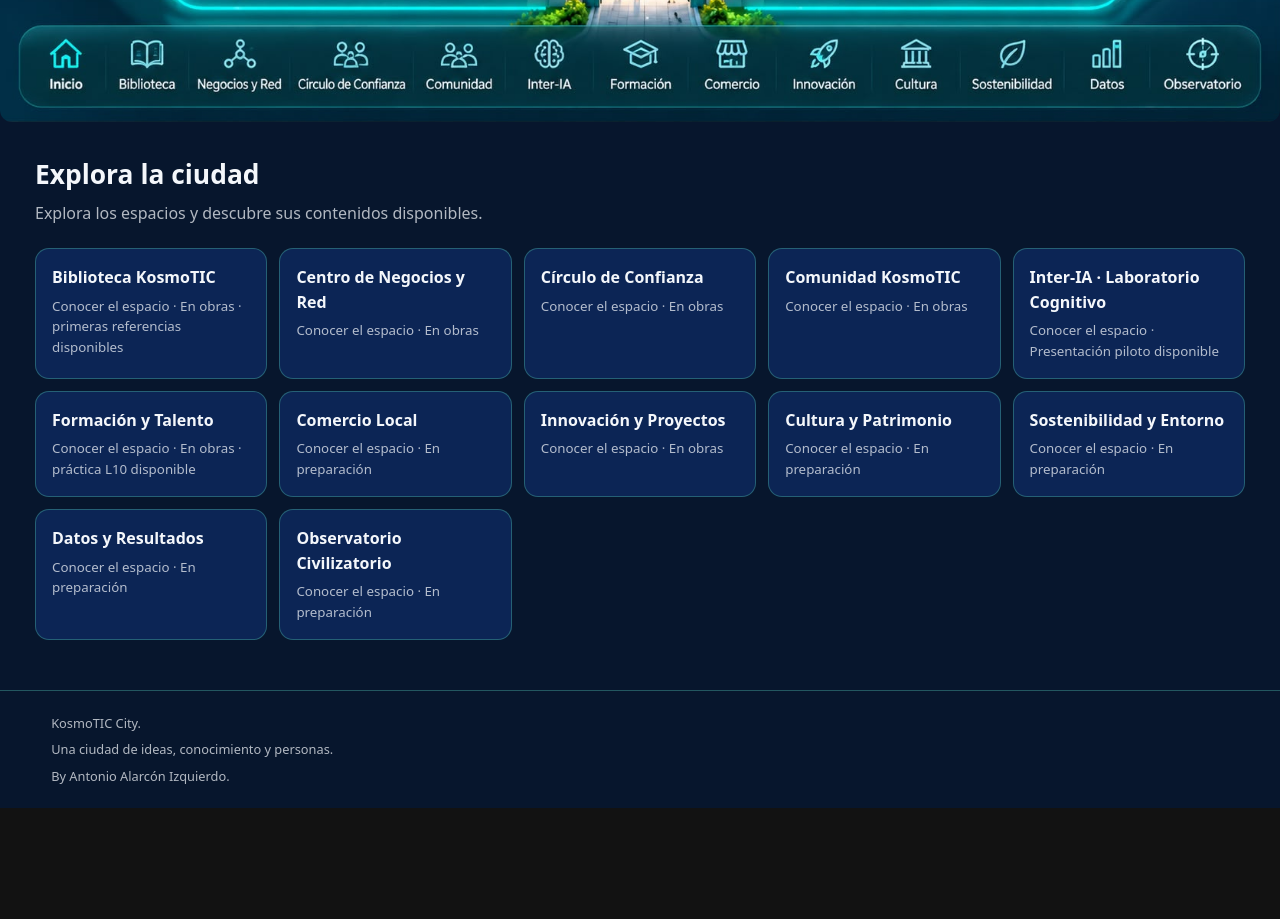
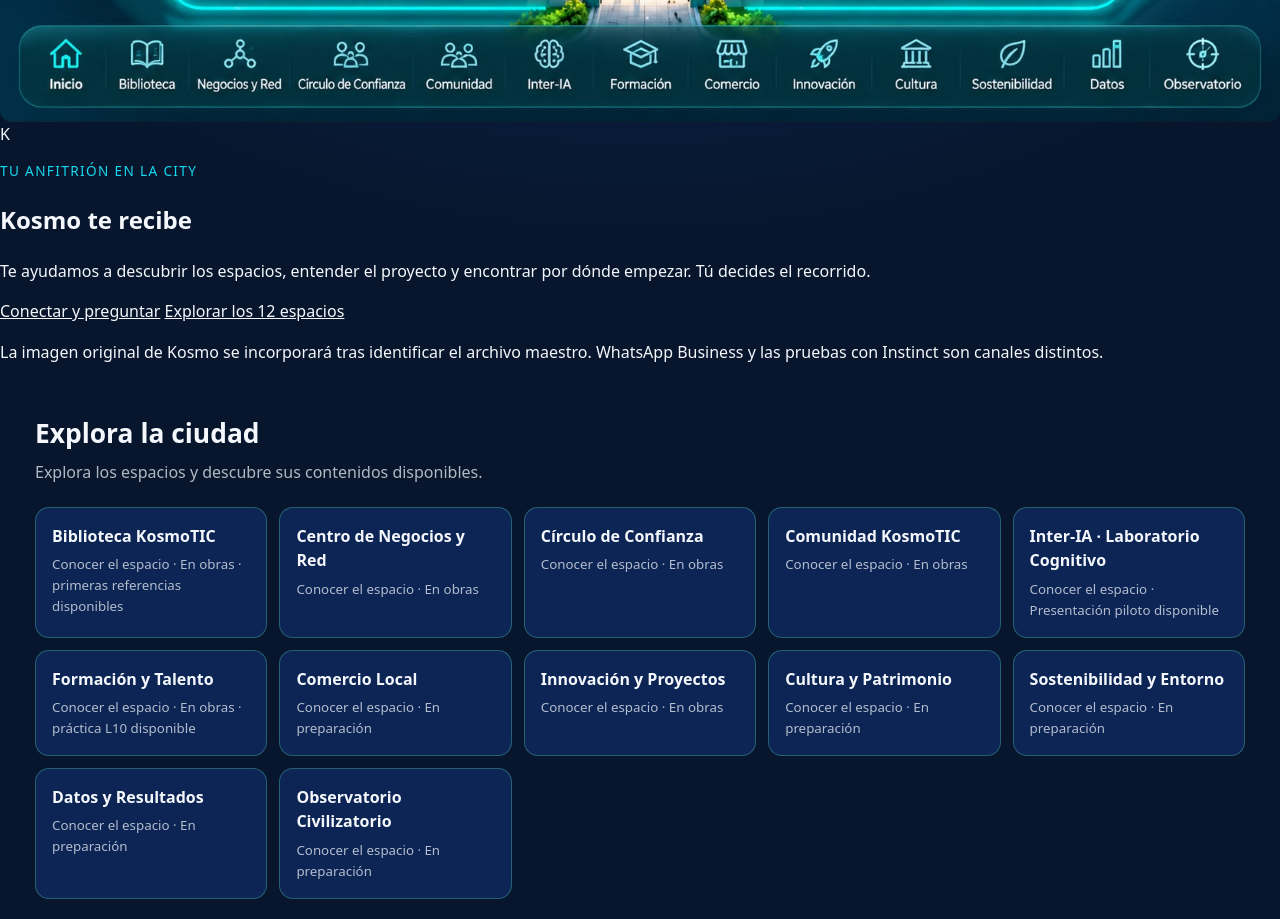
Before and after one commit to antonioalarcon/kosmotic-inter-ia-capacidades, a plain HTML site: page city/index.html in a window 1280 px wide. Shown: the part 840-1759 px from the top of the page. Before the commit the page ends 1648 px from the top, so only its background shows below. Drawn offline with Linux system fonts and the light colour scheme.

Commit message:
feat(city): bienvenida de Kosmo sin sustituir imagen original

```diff
--- a/city/index.html
+++ b/city/index.html
@@ -34,6 +34,19 @@
 <strong>Mapa visual en preparación.</strong><br>
 Mientras tanto, puedes explorar todos los espacios desde el listado inferior.
 </div>
+<section class="kosmo-welcome" aria-labelledby="kosmo-title">
+  <div class="kosmo-avatar" aria-label="Espacio reservado para la ilustración original de Kosmo"><span aria-hidden="true">K</span></div>
+  <div class="kosmo-copy">
+    <p class="eyebrow">Tu anfitrión en la City</p>
+    <h2 id="kosmo-title">Kosmo te recibe</h2>
+    <p>Te ayudamos a descubrir los espacios, entender el proyecto y encontrar por dónde empezar. Tú decides el recorrido.</p>
+    <div class="welcome-actions">
+      <a href="./conecta/">Conectar y preguntar</a>
+      <a href="#espacios">Explorar los 12 espacios</a>
+    </div>
+    <p class="kosmo-disclosure">La imagen original de Kosmo se incorporará tras identificar el archivo maestro. WhatsApp Business y las pruebas con Instinct son canales distintos.</p>
+  </div>
+</section>
 <section class="spaces" id="espacios" aria-labelledby="spaces-title">
 <div class="section-heading"><h2 id="spaces-title">Explora la ciudad</h2>
 <p>Explora los espacios y descubre sus contenidos disponibles.</p></div>
```
